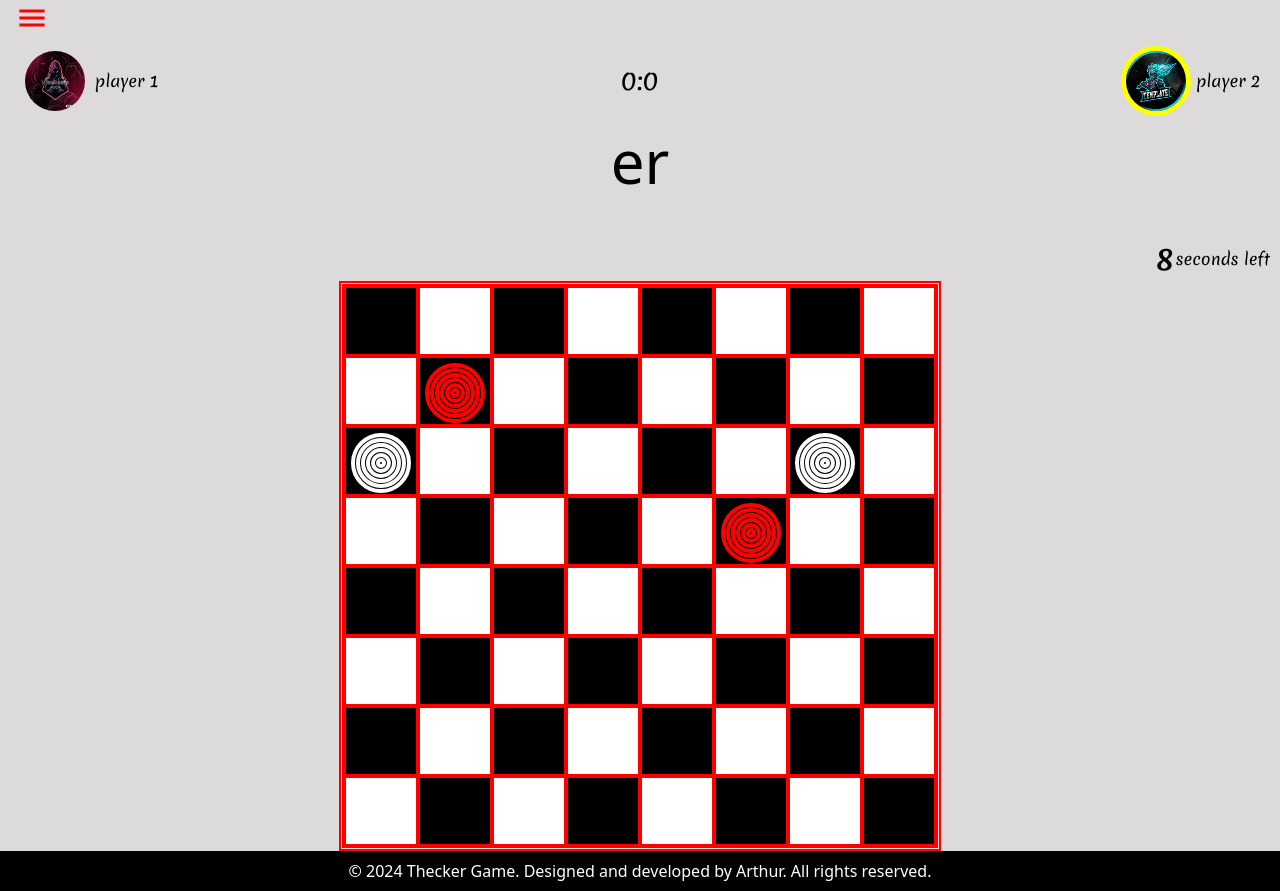
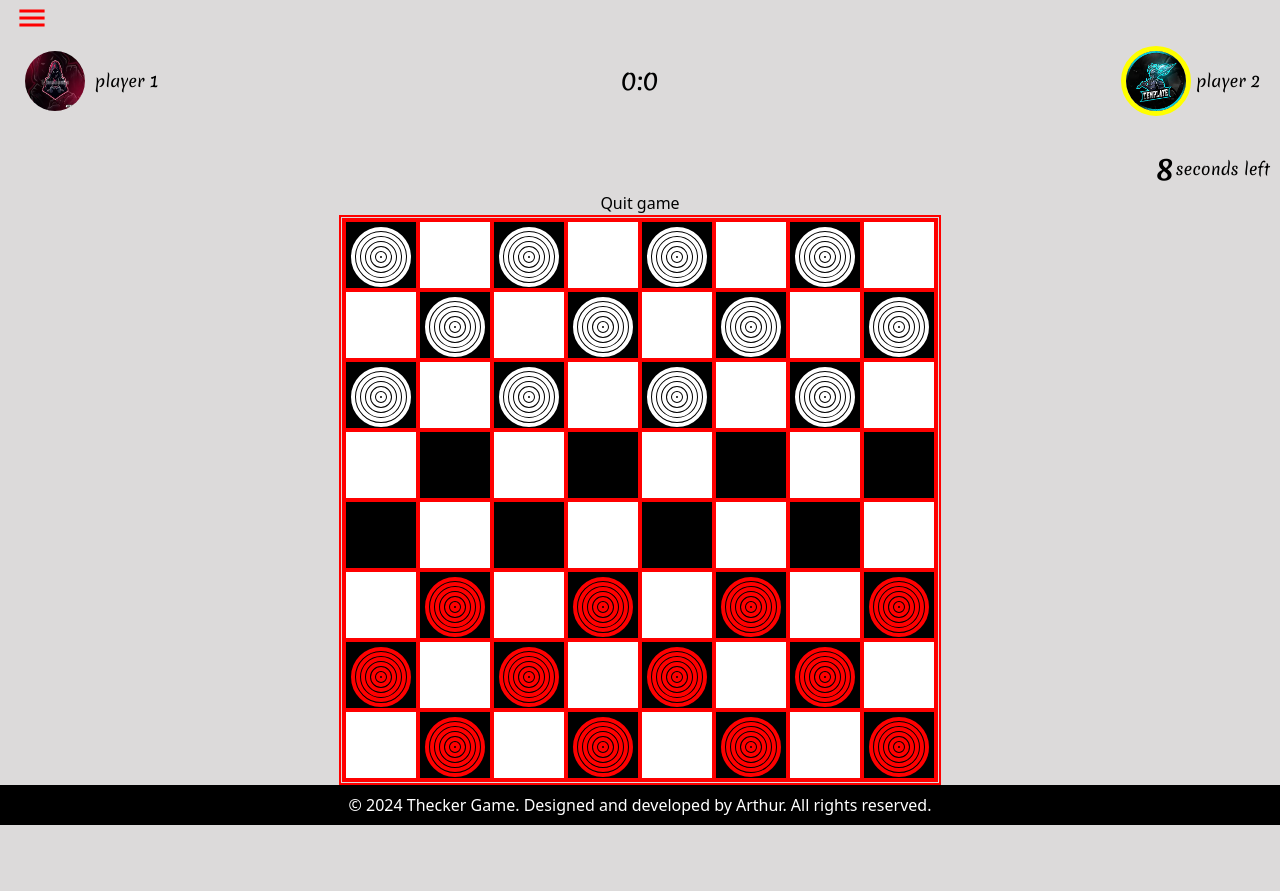
Before and after one commit to arthfs/checker, a Next.js app: page / in a window 1280 px wide. Both pictures are taken after a click on the button "Start game". After the commit the page ends 825 px from the top, so only its background shows below. Built offline with nearby package versions, Linux system fonts and the light colour scheme.

Commit message:
allowed the user to quit the game

```diff
--- a/package.json
+++ b/package.json
@@ -11,6 +11,7 @@
   "dependencies": {
     "@emotion/react": "^11.14.0",
     "@emotion/styled": "^11.14.0",
+    "@google/generative-ai": "^0.21.0",
     "@mui/icons-material": "^6.3.0",
     "@mui/material": "^6.3.0",
     "@next/font": "^14.2.15",
--- a/src/pages/context.js
+++ b/src/pages/context.js
@@ -12,7 +12,7 @@ var ref =[ ['2','*','2','*','2','*','2','*'],
 ref = [['*','*','*','*','*','*','*','*'],
 ['*','1','*','*','*','*','*','*'],
 ['2','*','*','*','*','*','2','*'],
-['*','*','*','*','','1','*','*'],
+['*','*','*','1','*','1','*','*'],
 ['*','*','*','*','*','*','*','*'],
 ['*','*','*','*','*','*','*','*'],
 ['*','*','*','*','*','*','*','*'],
@@ -20,16 +20,18 @@
 
 ]
 
-/*
-ref =[ ['2','*','2','*','2','*','2','*'],
+
+ref =[
+['2','*','2','*','2','*','2','*'],
 ['*','2','*','2','*','2','*','2'],
 ['2','*','2','*','2','*','2','*'],
-['*','*','*','*','','*','*','*'],
-['*','*','*','','*','*','*','*'],
+['*','*','*','*','*','*','*','*'],
+['*','*','*','*','*','*','*','*'],
 ['*','1','*','1','*','1','*','1'],
 ['1','*','1','*','1','*','1','*'],
-['*','1','*','1','*','1','*','1']]
-*/
+['*','1','*','1','*','1','*','1']
+]
+
 
  const gamecontext = createContext()
  export const GameContext = ({children})=>{
--- a/src/pages/functions.js
+++ b/src/pages/functions.js
@@ -472,7 +472,7 @@ document.head.appendChild(style);
 var i = document.getElementById(`p${deleted_i} ${deleted_j}`);
 
 // Apply the animation directly to the selected element
-i.style.animation = 'rotateInfinite 3000ms ease-in-out forwards';
+i.style.animation = 'rotateInfinite 900ms ease-in-out forwards';
 i.style.position = 'absolute'; //
    setTimeout(()=>
     {
@@ -497,8 +497,8 @@ if (deleted_i!=undefined)
     setTimeout((x)=>{var new_captures = detect_captures(ref,`${destination_i} ${destination_j}`)
 
      if (new_captures.length != 0) resolve( tempref)
-    else setTimeout(()=>{resolve(tempref)},2700)
-  },300)
+    else setTimeout(()=>{resolve(tempref)},800)
+  },150)
   }
  else resolve (  tempref)
 })
--- a/src/pages/index.js
+++ b/src/pages/index.js
@@ -64,7 +64,7 @@ useEffect(() => {
 
       setelapsed((old)=>{
 
-       if (old+1 == 10 && remaining.split(" ")[0] == remaining.split(" ")[1])
+       if (old+1 == 180 && remaining.split(" ")[0] == remaining.split(" ")[1])
         { message = 'Draw'
           clearInterval(interval2)
           setOpen(true)
@@ -103,9 +103,6 @@ const updatescore = (newscore)=>{
 }
 const change_pos =(newpos)=>{ setpos(newpos) }
 
-
-
-
   return (
     <div>
 
@@ -128,21 +125,30 @@ const change_pos =(newpos)=>{ setpos(newpos) }
    </div>
 
    <div className="main">
-
-   <div className={'er'}
-   onClick={()=>{
-    handleclick()
-   }}
-   >er</div>
  <input type="file" accept="image/*" style={{visibility:'hidden'}} ref={fileInputref} onChange={handlechange}></input>
    { start && <div className={merienda.className} style={{width:"100%",alignItems:'center',display:'flex',flexDirection:'row',justifyContent: player == '1' ? 'flex-start':'end',marginLeft:player == '1'? "20px":0, marginRight:player == '2'? "20px":0}}> <span className={merienda.className} style={{marginRight:'2px', fontSize:'30px',fontWeight:'bold', color:seconds>4 ? 'black':'red'}}> {seconds}</span> seconds left</div>}
    { !start && <button className={merienda.className} onClick={()=>{//change_pos(possibilities(ref,'1 3'))
 
    setstart(true)
-
+   setseconds(10)
 
     }}>Start game</button>
   }
+  {start && <button onClick={()=>{
+
+    var winner = player == '1' ? '2':'1'
+    message= `player ${winner} won`
+    setOpen(true)
+    setTimeout(() =>
+    {
+      setlastwinner(winner)
+      setOpen(false)
+      setseconds(0)
+      updatescore(winner == '1'? '1 0' :'0 1')
+      reset()
+
+    }, 2000);
+  }}> Quit game </button>}
       <div className="grid">
      {
       [1,2,3,4,5,6,7,8].map((i)=>{
@@ -158,24 +164,50 @@ const change_pos =(newpos)=>{ setpos(newpos) }
              //check if the game has startet yet
               var ii = document.getElementById('p0 2')
 
-             //if (start)
+            // if (start)
               {//if it is your turn
               if (ref[i-1][a] == player)  change_pos(possibilities(ref,`${i-1} ${a}`))
-              else alert('It is not turn yet')
+              else
+               {
+                setOpen(true)
+                message = 'It is not turn yet'
+                setTimeout(() =>
+                {
+                  setOpen(false)
+                }, 2000);
+               }
               }
 
-           // else alert ('Start the game first')
-            // console.log(start)
+           /* else
+            { setOpen(true)
+              message = 'Start the game first'
+              setTimeout(() => {
+                setOpen(false)
+              }, 2000);
+            } */
+
             }} key={`c${i} ${a}`} className="cell" style={{backgroundColor:pos[1].includes (`${i-1} ${a}`) ? 'yellow': back_color}}> <Piece id={`p${i-1} ${a}`}  color={ref[i-1][a] =='1' ? 'red':'white'}></Piece>  </div>)
 
             else temp.push(<div onClick={()=>{
               if (start)
               {
               if (ref[i-1][a][1] == player)   change_pos(possibilities(ref,`${i-1} ${a}`))
-              else alert('It is not turn yet')
+              else
+                  { setOpen(true)
+                    message = 'It is not turn yet'
+                    setTimeout(() => {
+                      setOpen(false)
+                    }, 2000);
+                  }
               }
 
-              else alert ('Start the game first')
+           /*   else
+              { setOpen(true)
+                message = 'Start the game first'
+                setTimeout(() => {
+                  setOpen(false)
+                }, 2000);
+              } */
             }} key={a} className="cell" style={{backgroundColor: pos[1].includes (`${i-1} ${a}`) ? 'yellow': back_color}}> <King color={ref[i-1][a][1] =='1' ? 'red':'white'}></King>  </div>)
 
            }
--- a/src/pages/rules.js
+++ b/src/pages/rules.js
@@ -17,7 +17,7 @@ Capture all of your opponent’s pieces or block them so they cannot make a move
 <p className='bullets'> Setup </p>
 The game is played on an 8x8 board with alternating light and dark squares.
 Each player starts with 12 pieces placed on the dark squares of the first three rows closest to them.
-The player with the darker pieces (usually black) moves first.
+The player with the red pieces moves first.
 </div>
 <br></br>
 <p className='bullets'>Movement</p>
```
Also changed, not shown: 1 other file (tests, documents, lock files or other folders).
